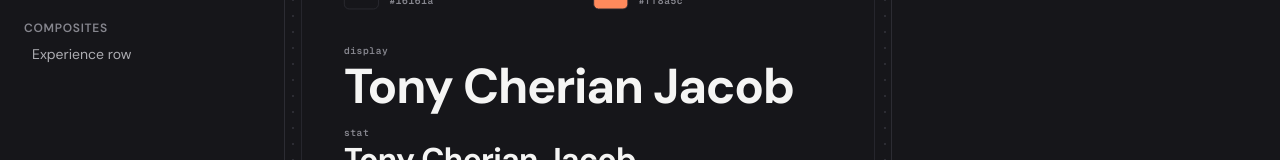
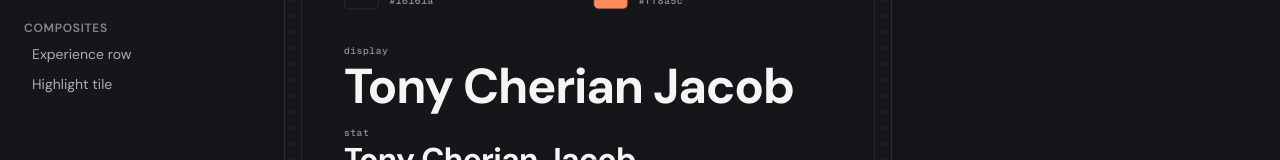
Before and after one commit to TonyCJ7/portfolio, a Next.js app: page /workshop/tokens in a window 1280 px wide. Shown: the part 517-677 px from the top of the page. Built offline with nearby package versions, Linux system fonts and the light colour scheme.

Commit message:
feat: add highlight tile

```diff
--- a/src/app/globals.css
+++ b/src/app/globals.css
@@ -18,6 +18,9 @@
     }
   }
   [data-state="hover"] & {
+    @slot;
+  }
+  &[data-state="hover"] {
     @slot;
   }
 }
--- a/src/app/workshop/entries.ts
+++ b/src/app/workshop/entries.ts
@@ -12,6 +12,7 @@ import { entry as sectionLabel } from "@/components/SectionLabel/SectionLabel.wo
 import { entry as spotlight } from "@/components/Spotlight/Spotlight.workshop";
 import { entry as skipLink } from "@/components/SkipLink/SkipLink.workshop";
 import { entry as experienceRow } from "@/components/ExperienceRow/ExperienceRow.workshop";
+import { entry as highlightTile } from "@/components/HighlightTile/HighlightTile.workshop";
 
 export const entries: WorkshopEntry[] = [
   tokens,
@@ -27,6 +28,7 @@ export const entries: WorkshopEntry[] = [
   spotlight,
   skipLink,
   experienceRow,
+  highlightTile,
 ];
 
 export function findEntry(id: string): WorkshopEntry | undefined {
--- /dev/null
+++ b/src/components/HighlightTile/HighlightGrid.tsx
@@ -0,0 +1,17 @@
+import type { Highlight } from "@/types/content";
+import HighlightTile from "./HighlightTile";
+
+type HighlightGridProps = {
+  items: Highlight[];
+  liftedIndex?: number;
+};
+
+export default function HighlightGrid({ items, liftedIndex }: HighlightGridProps) {
+  return (
+    <ul className="grid grid-cols-2 gap-px bg-line phone:grid-cols-1 [&>li]:bg-ground">
+      {items.map((item, index) => (
+        <HighlightTile key={item.figure} {...item} lifted={index === liftedIndex} />
+      ))}
+    </ul>
+  );
+}
--- /dev/null
+++ b/src/components/HighlightTile/HighlightTile.tsx
@@ -0,0 +1,19 @@
+import type { Highlight } from "@/types/content";
+
+type HighlightTileProps = Highlight & {
+  lifted?: boolean;
+};
+
+export default function HighlightTile({ figure, what, how, lifted = false }: HighlightTileProps) {
+  return (
+    <li
+      aria-label={`${figure} ${what}`}
+      data-state={lifted ? "hover" : undefined}
+      className="rounded-sm p-6 transition-[background-color,box-shadow] duration-150 ease-standard hover:z-10 hover:bg-surface hover:shadow-lift"
+    >
+      <p className="text-stat text-fg">{figure}</p>
+      <p className="mt-1 text-title text-fg">{what}</p>
+      <p className="mt-2 text-small text-fg-2">{how}</p>
+    </li>
+  );
+}
--- /dev/null
+++ b/src/components/HighlightTile/HighlightTile.workshop.tsx
@@ -0,0 +1,55 @@
+import { defineEntry, select } from "@/app/workshop/controls";
+import { highlights } from "@/content/highlights";
+import HighlightGrid from "./HighlightGrid";
+
+function liftedIndex(hovered: string): number | undefined {
+  if (hovered === "none") {
+    return undefined;
+  }
+
+  return Number(hovered) - 1;
+}
+
+export const entry = defineEntry({
+  id: "highlight-tile",
+  name: "Highlight tile",
+  stage: 2,
+  center: false,
+  lede: "One résumé metric per tile, a figure with what it measures and how it was reached, set in a grid of hairlines that lifts the tile under the pointer.",
+  controls: {
+    hovered: select("Lifted tile", ["none", "1", "2", "3", "4"], "1"),
+    count: select("Tiles", ["4", "2"], "4"),
+  },
+  spec: {
+    folder: "src/components/HighlightTile/",
+    props: [
+      "HighlightTile: figure, what, how (a Highlight from src/content/highlights.ts), lifted (Workshop lifted tile only)",
+      "HighlightGrid: items, liftedIndex (marks one tile as the lifted state)",
+    ],
+    tokens: [
+      "Figure: text-stat Text; what: text-title Text; how: text-small Text 2",
+      "Tile: 24 px padding, 6 px radius, Ground fill; hover Surface with shadow-lift, raised above its neighbors",
+      "Grid: two columns, one on phone; 1 px gap over Border makes the hairlines",
+    ],
+    motion: [
+      "Background and shadow 150 ms standard; no transform, so reduced motion keeps it",
+    ],
+    a11y: [
+      "A ul of li tiles, each labelled by its figure and what it measures",
+      "Not a link and not focusable; the lift is pointer feedback only",
+    ],
+  },
+  render: (args) => (
+    <HighlightGrid
+      items={highlights.slice(0, Number(args.count))}
+      liftedIndex={liftedIndex(args.hovered)}
+    />
+  ),
+  usage: (args) => {
+    if (args.count === "4") {
+      return "<HighlightGrid items={highlights} />";
+    }
+
+    return `<HighlightGrid items={highlights.slice(0, ${args.count})} />`;
+  },
+});
```
Also changed, not shown: 4 other files (tests, documents, lock files or other folders).
